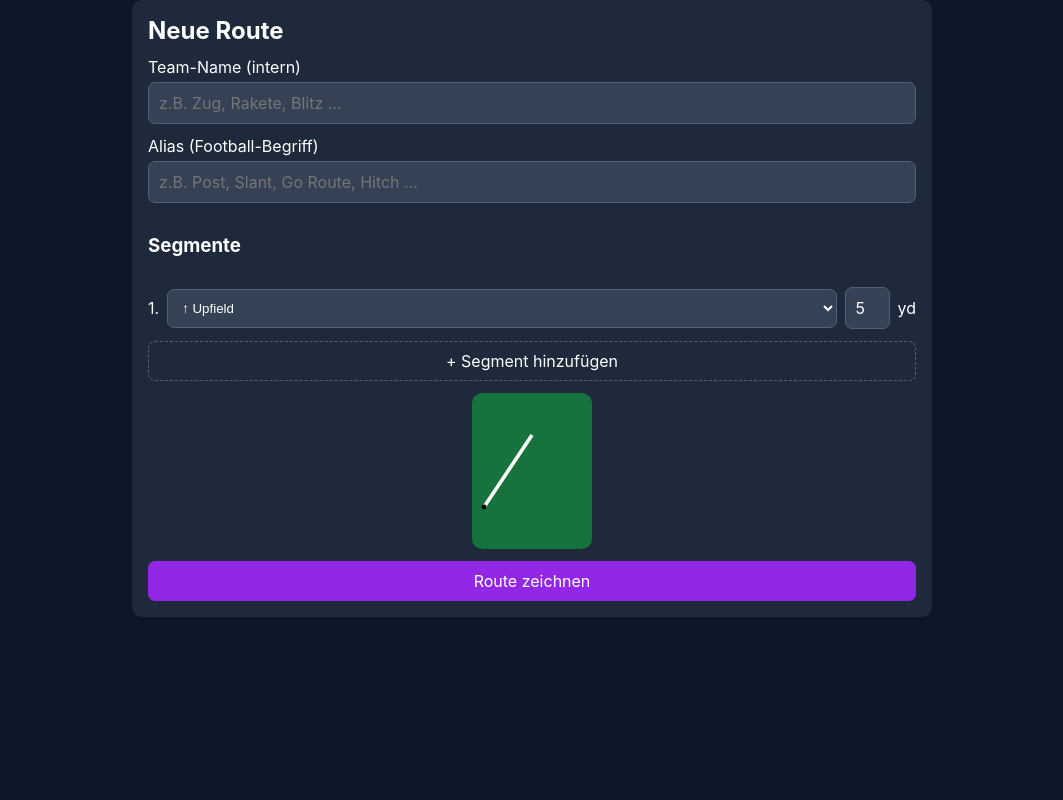
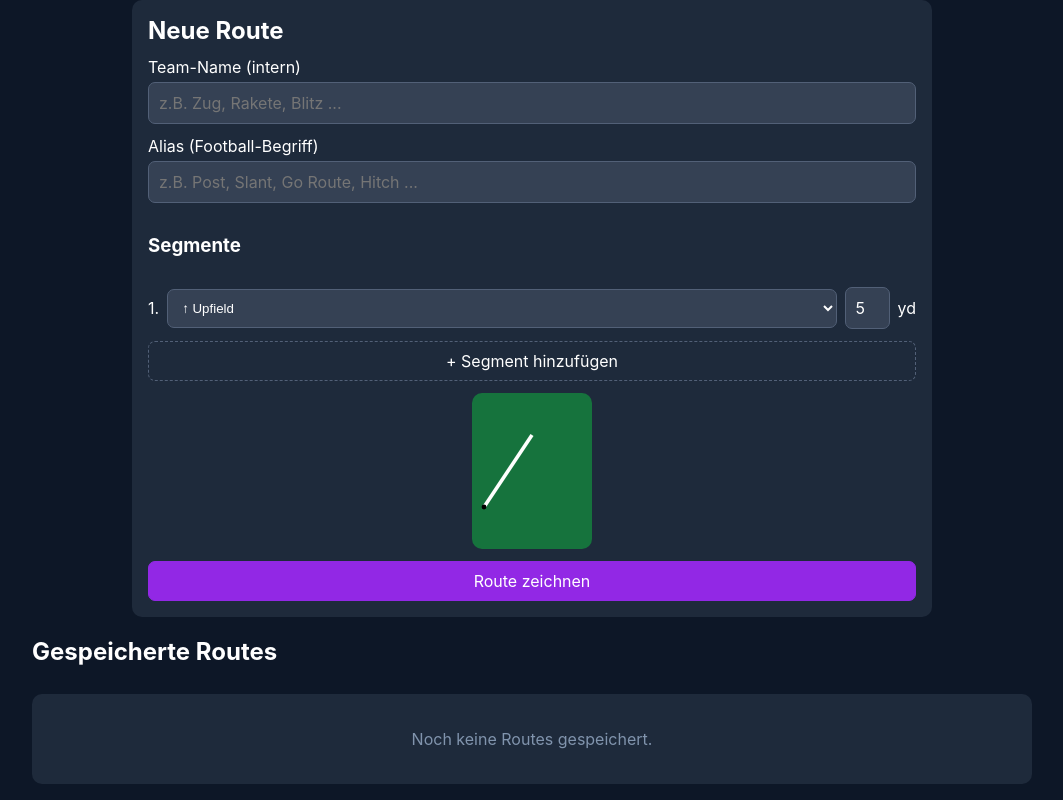
Before and after one commit to ReneKofler/angularApp, an Angular app in the folder brain-app/: page /flag-football in a window 1280 px wide. Shown: the part 206-1006 px from the top of the page, without its empty margins (108-1171 px from the left). Before the commit the page ends 843 px from the top, so only its background shows below. Built offline with nearby package versions, Linux system fonts and the light colour scheme.

Commit message:
DEMO-64 load saved routes on initial tab

```diff
--- a/brain-app/src/app/flag-football/flag-football.html
+++ b/brain-app/src/app/flag-football/flag-football.html
@@ -50,28 +50,25 @@
         <circle [attr.cx]="routePoints()[0].x" [attr.cy]="routePoints()[0].y" r="2" /></svg
       ><button class="primary" (click)="addRoute()">Route zeichnen</button>
     </section>
-    <section class="cards route-cards">
+    <section class="route-library">
+      <h2>Gespeicherte Routes</h2>
+      <div class="cards route-cards">
         @for (item of routes(); track item.id; let number = $index) {
           <article>
             <svg viewBox="0 0 100 100">
-            <polyline
-              [attr.points]="
-                item.segments[0].x +
-                ',' +
-                item.segments[0].y +
-                ' ' +
-                item.segments[item.segments.length - 1].x +
-                ',' +
-                item.segments[item.segments.length - 1].y
-              "
-            /></svg
+              <polyline [attr.points]="segmentPointString(item)" /></svg
             ><strong>{{ number + 1 }}</strong
             ><b>{{ item.name }}</b
             ><small>{{ item.aliases.join(', ') }}</small
             ><span>{{ item.segments.length }} Segmente</span><button>Bearbeiten</button
-          ><button class="danger" (click)="remove('flag_football_routes', item.id)">Löschen</button>
+            ><button class="danger" (click)="remove('flag_football_routes', item.id)">
+              Löschen
+            </button>
           </article>
+        } @empty {
+          <p class="empty-routes">Noch keine Routes gespeichert.</p>
         }
+      </div>
     </section>
   }
   @if (tab() === 'formations') {
--- a/brain-app/src/app/flag-football/flag-football.scss
+++ b/brain-app/src/app/flag-football/flag-football.scss
@@ -80,6 +80,22 @@ main {
   display: grid;
   grid-template-columns: repeat(3, 1fr);
   gap: 16px;
+}
+.route-library {
+  grid-column: 1/-1;
+  display: grid;
+  gap: 12px;
+}
+.route-library h2 {
+  margin: 0;
+}
+.empty-routes {
+  grid-column: 1/-1;
+  text-align: center;
+  color: #8194ad;
+  padding: 35px;
+  background: #1e2a3b;
+  border-radius: 10px;
 }
 .cards article {
   display: grid;
--- a/brain-app/src/app/flag-football/flag-football.ts
+++ b/brain-app/src/app/flag-football/flag-football.ts
@@ -55,6 +55,9 @@ export class FlagFootball {
     return this.routePoints()
       .map((point) => `${point.x},${point.y}`)
       .join(' ');
+  }
+  segmentPointString(route: Route) {
+    return (route.segments ?? []).map((point) => `${point.x},${point.y}`).join(' ');
   }
   playName(id: string) {
     return this.plays().find((play) => play.id === id)?.name ?? 'Unbekanntes Play';
```
Also changed, not shown: 1 other file (tests, documents, lock files or other folders). Lines whose indentation alone changed are shown as unchanged.
